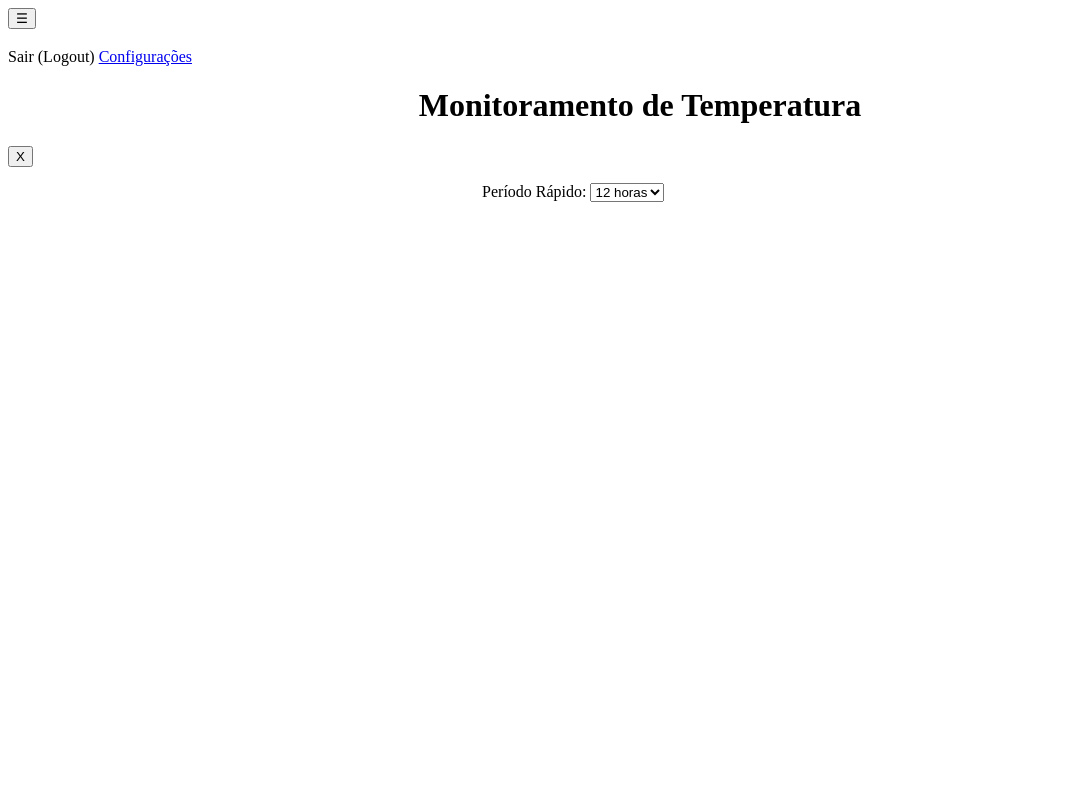
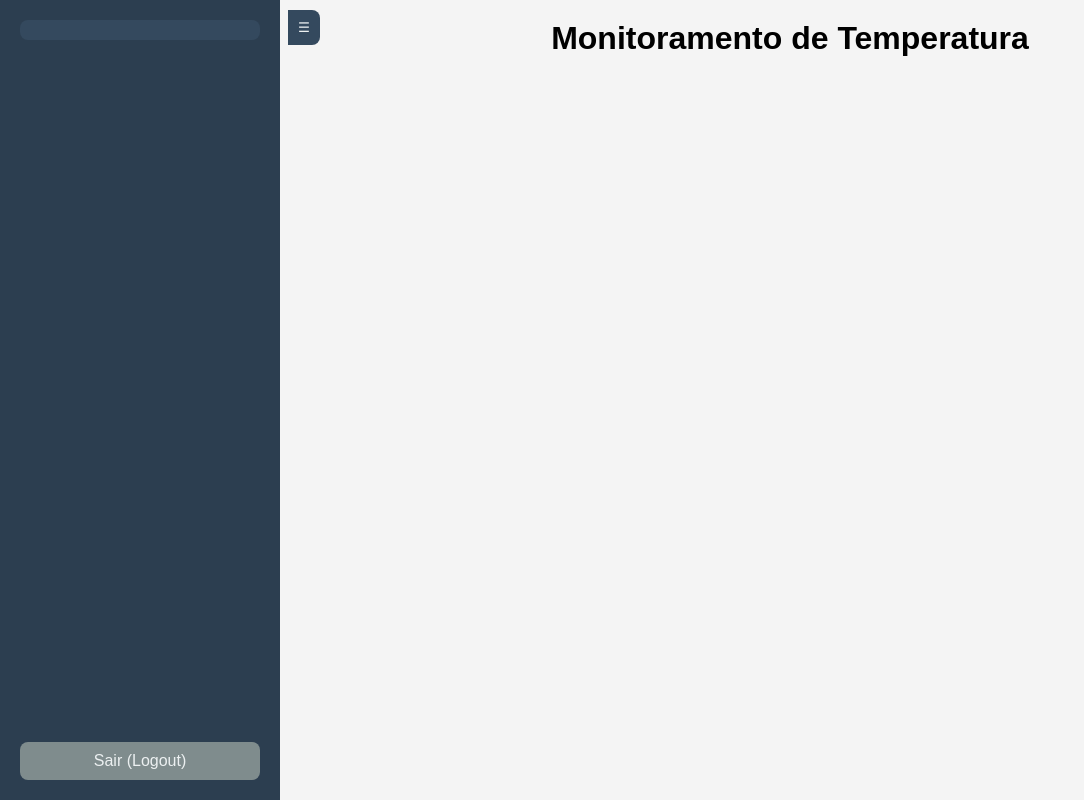
Before and after one commit to Cloudtempmonitor/monitoramento, a plain HTML site: page index.html in a window 1280 px wide. Shown: the whole page, without its empty margins (0-1084 px from the left). Drawn offline with nearby package versions, Linux system fonts and the light colour scheme; the site is published under a folder, as on GitHub Pages, so addresses that start at the root find nothing; no server answers.

Commit message:
Update index.html

```diff
--- a/index.html
+++ b/index.html
@@ -27,7 +27,7 @@
     </script>
 
     <script src="https://cdn.jsdelivr.net/npm/chart.js"></script>
-    <link rel="stylesheet" href="/estilo.css">
+    <link rel="stylesheet" href="./estilo.css">
 </head>
 <body>
 
```
